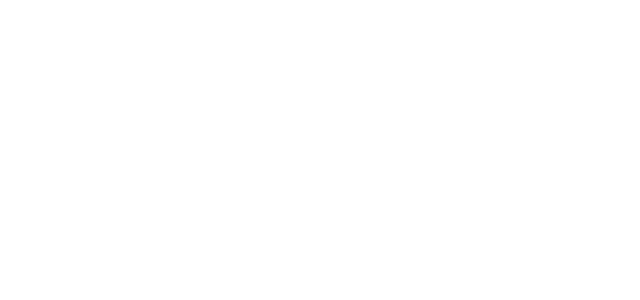
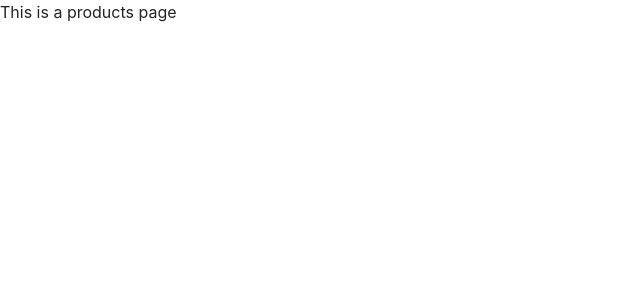
Before and after one commit to stillonwarpath/nuxt_fire_extinguisher, a Nuxt app: page /products in a window 1280 px wide. Before the commit this address had no page. Shown: the top 300 px of the page, without its empty margins (0-640 px from the left). Built offline with nearby package versions, Linux system fonts and the light colour scheme.

Commit message:
Added my items and products page.

```diff
--- /dev/null
+++ b/pages/my-items.vue
@@ -0,0 +1,14 @@
+<template>
+    <div>
+        My items page
+    </div>
+</template>
+
+<script>
+export default {
+}
+</script>
+
+<style scoped>
+
+</style>
--- /dev/null
+++ b/pages/products.vue
@@ -0,0 +1,14 @@
+<template>
+    <div>
+        This is a products page
+    </div>
+</template>
+
+<script>
+export default {
+}
+</script>
+
+<style scoped>
+
+</style>
```
